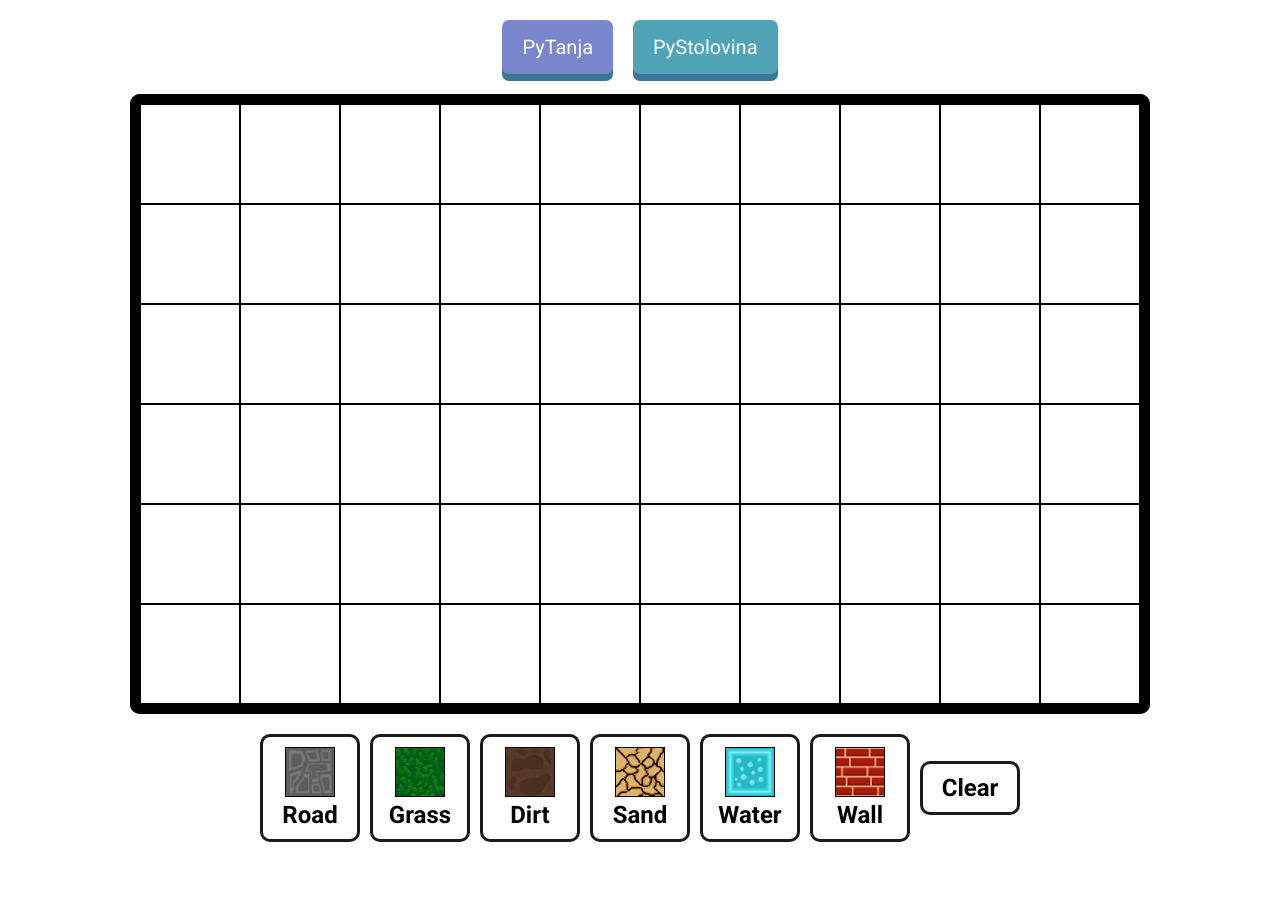
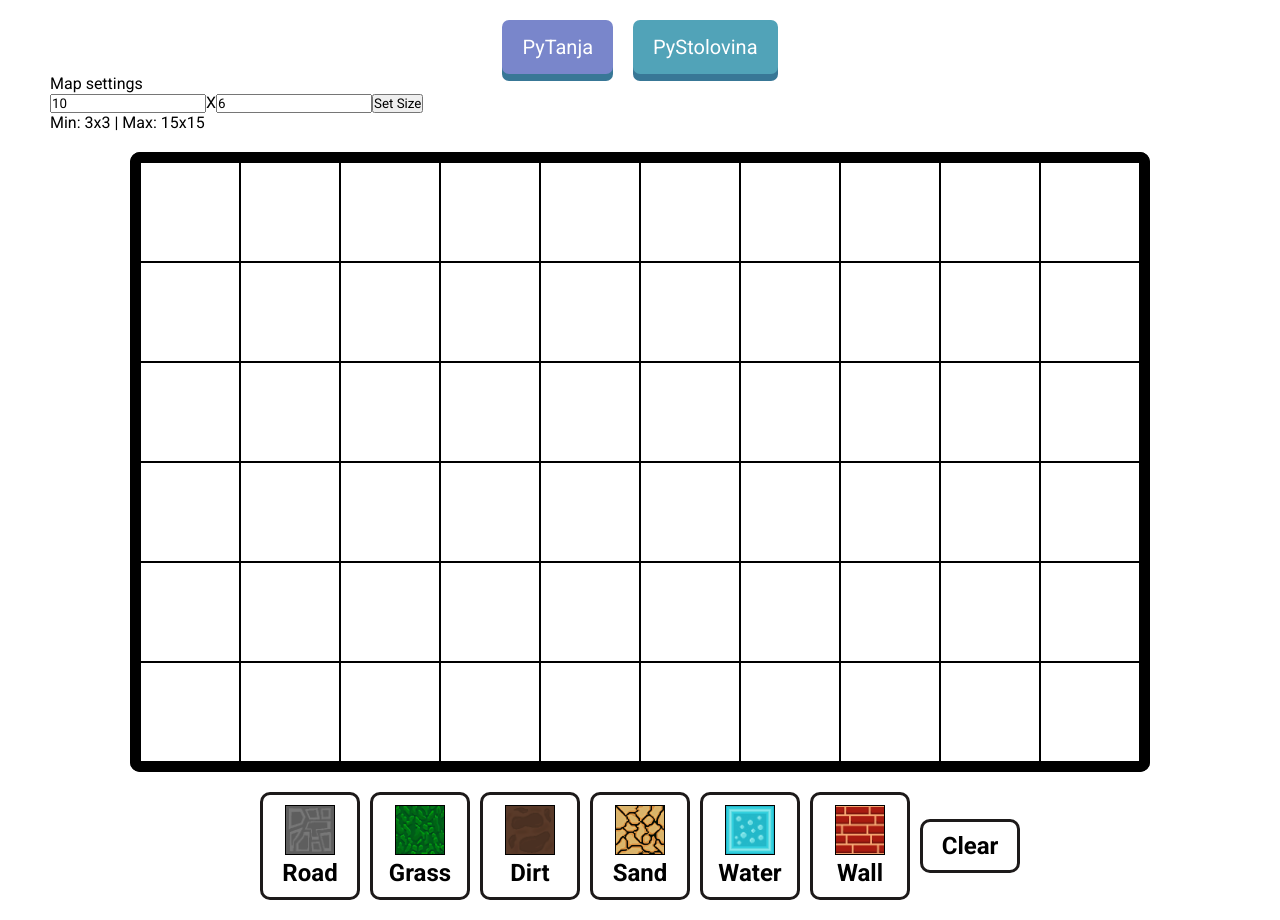
Before and after one commit to ensarhamzic/artificial-intelligence-client, a React (Create React App) app: page / in a window 1280 px wide. Before the commit the page ends 862 px from the top, so only its background shows below. Built offline with nearby package versions, Linux system fonts and the light colour scheme.

Commit message:
map size inputs

```diff
--- a/src/components/PyTanja/PyTanja.js
+++ b/src/components/PyTanja/PyTanja.js
@@ -26,6 +26,9 @@ const PyTanja = () => {
   const [map, setMap] = useState(defaultMap)
   const [choosenTile, setChoosenTile] = useState(null)
 
+  const [rowSize, setRowSize] = useState(6)
+  const [colSize, setColSize] = useState(10)
+
   const onTileSet = (row, col) => {
     if (!choosenTile || map[row][col] === choosenTile) return
     setMap((prevMap) => {
@@ -35,21 +38,65 @@ const PyTanja = () => {
     })
   }
 
-  const clearMap = () => {
+  const createEmptyMap = (rows, cols) => {
     const emptyMap = []
-    for (let i = 0; i < map.length; i++) {
+    for (let i = 0; i < rows; i++) {
       const row = []
-      for (let j = 0; j < map[0].length; j++) {
+      for (let j = 0; j < cols; j++) {
         row.push(null)
       }
       emptyMap.push(row)
     }
 
-    setMap(emptyMap)
+    return emptyMap
+  }
+
+  const clearMap = () => {
+    setMap(createEmptyMap(map.length, map[0].length))
+  }
+
+  const setMapSize = () => {
+    if (colSize < 3 || colSize > 15 || rowSize < 3 || rowSize > 15) return
+
+    const minCols = Math.min(colSize, map[0].length)
+    const minRows = Math.min(rowSize, map.length)
+
+    const newMap = createEmptyMap(rowSize, colSize)
+
+    for (let i = 0; i < minRows; i++) {
+      for (let j = 0; j < minCols; j++) {
+        newMap[i][j] = map[i][j]
+      }
+    }
+
+    setMap(newMap)
   }
 
   return (
     <div>
+      <div className={classes.mapSettings}>
+        <p>Map settings</p>
+        <div className={classes.mapSize}>
+          <input
+            type="number"
+            value={colSize}
+            onChange={(e) => {
+              setColSize(e.target.value)
+            }}
+          />
+          X
+          <input
+            type="number"
+            value={rowSize}
+            onChange={(e) => {
+              setRowSize(e.target.value)
+            }}
+          />
+          <button onClick={setMapSize}>Set Size</button>
+        </div>
+
+        <div className={classes.description}>Min: 3x3 | Max: 15x15</div>
+      </div>
       <PyTanjaMap map={map} onTileSet={onTileSet} />
       <PyTanjaTileChooser
         onChooseTile={(tile) => {
```
